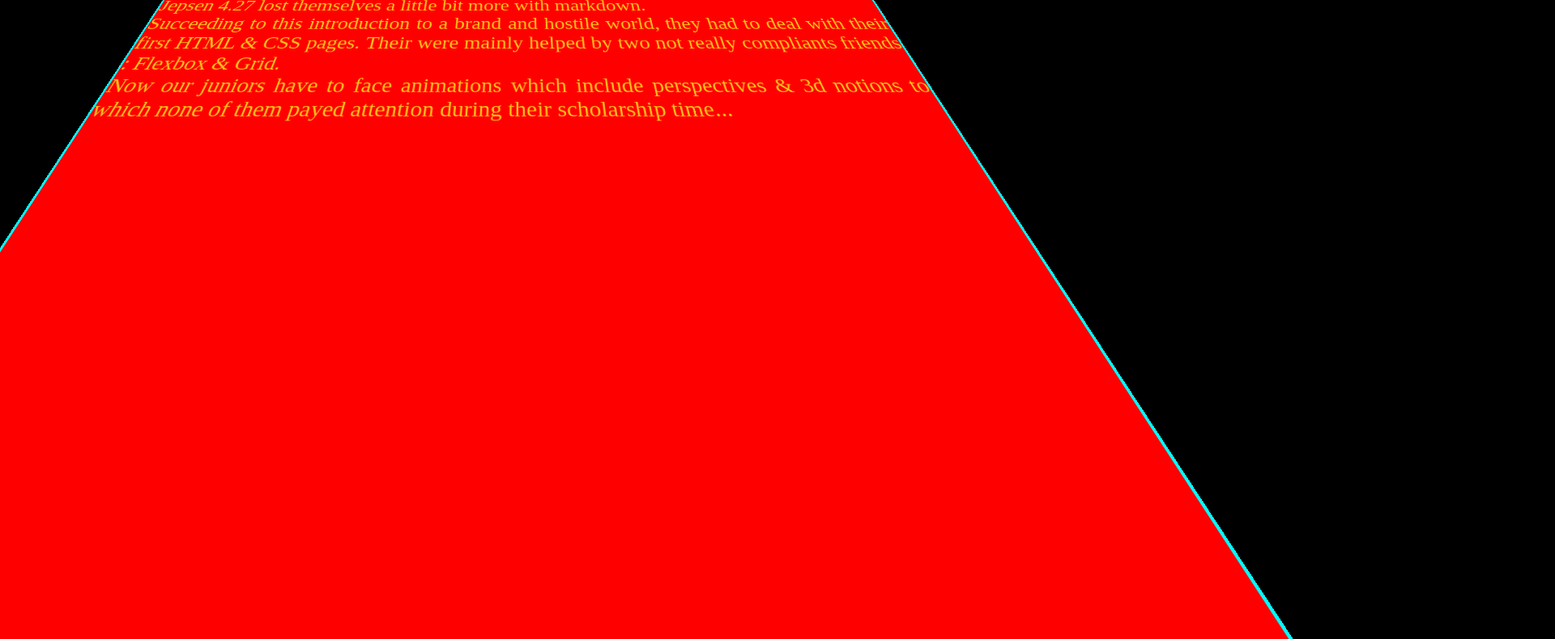
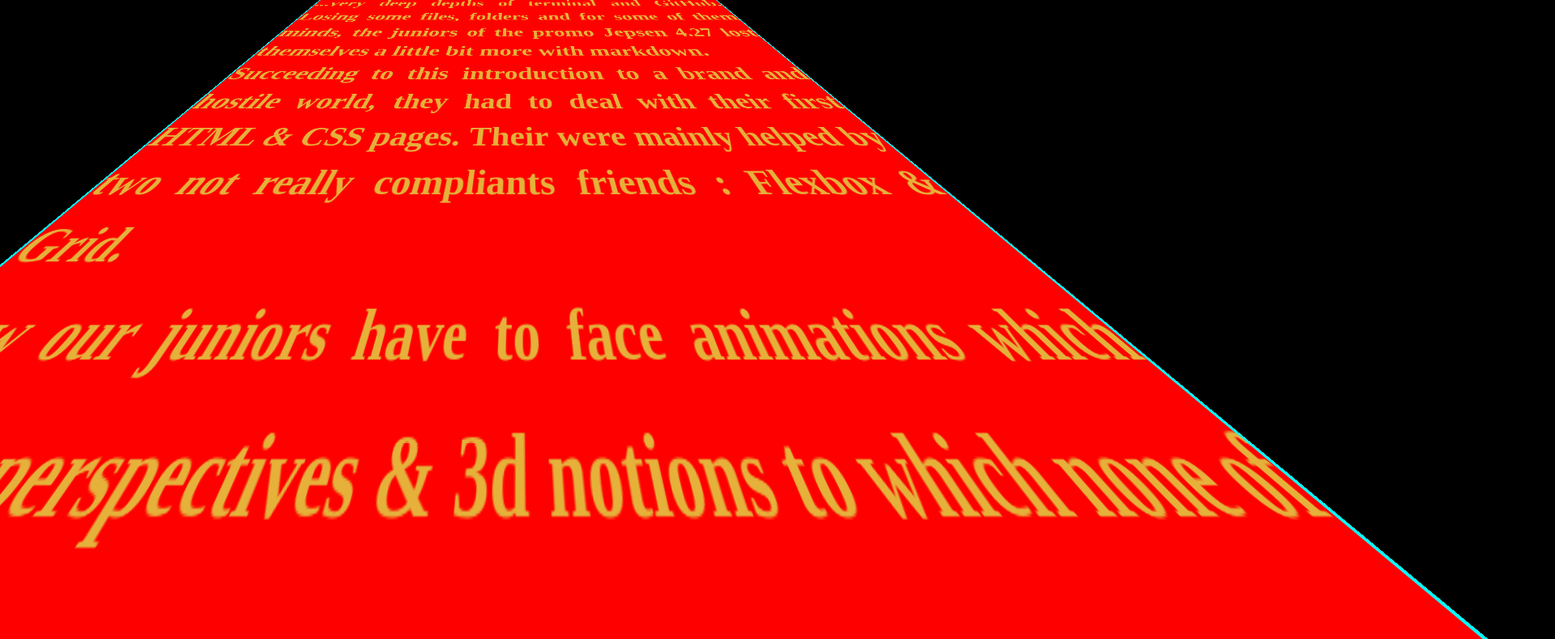
Before and after one commit to Dhaibuna/Star-Wars-Crawl, a plain HTML site: page index.html in a window 1280 px wide. Shown: the part 246-1036 px from the top of the page at 81% size, 1920 px wide, since content can reach past the window. Drawn offline with Linux system fonts and the light colour scheme.

Commit message:
udpates moving text

```diff
--- a/main.css
+++ b/main.css
@@ -5,25 +5,45 @@
 
 body {
   background-color: #000000;
-  color: #FFC31E;
+  color: #E5b13A;
+  font-size: 50px;
+  font-weight: 900;
   display: flex;
   height: 100vh;
   justify-content: center;
-  font-size: 30px;
+  align-items: center;
   perspective:300px;
   overflow: hidden;
 }
 
 main{
   background-color: red;
-  transform: rotateX(20deg);
-  display: flex;
-  flex-direction: column;
+  transform: rotateX(40deg);
   border: 3px cyan solid;
-  margin: 0px 100px;
+  margin: 0px 95px;
+  line-height: 1.5em;
+  animation-name: crawl;
+  animation-delay: 0s;
+  animation-duration: 40s;
+}
+
+@keyframes crawl {
+  from {
+    transform: translate3d(0, -500px) rotateX(40deg);
+  }
+
+  to {
+    transform: translate3d(0, -500px, -1000px)rotateX(40deg);
+  }
+}
+
+p{
   text-align: justify;
 }
 
+h1, h2{
+  text-align: center;
+}
 
 /* main {
   background-color: red;
```
